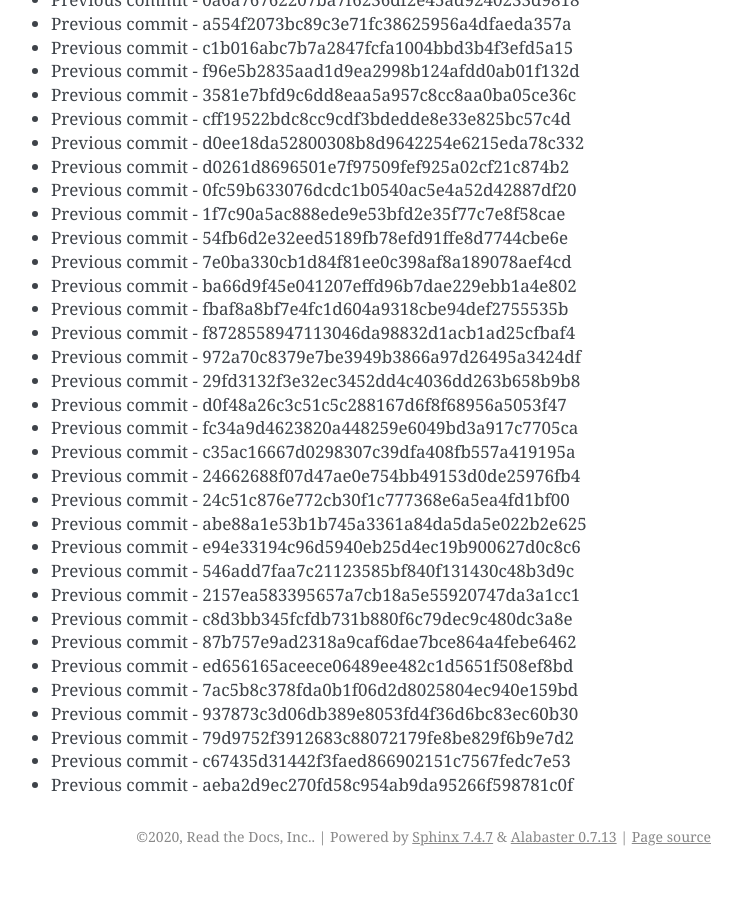
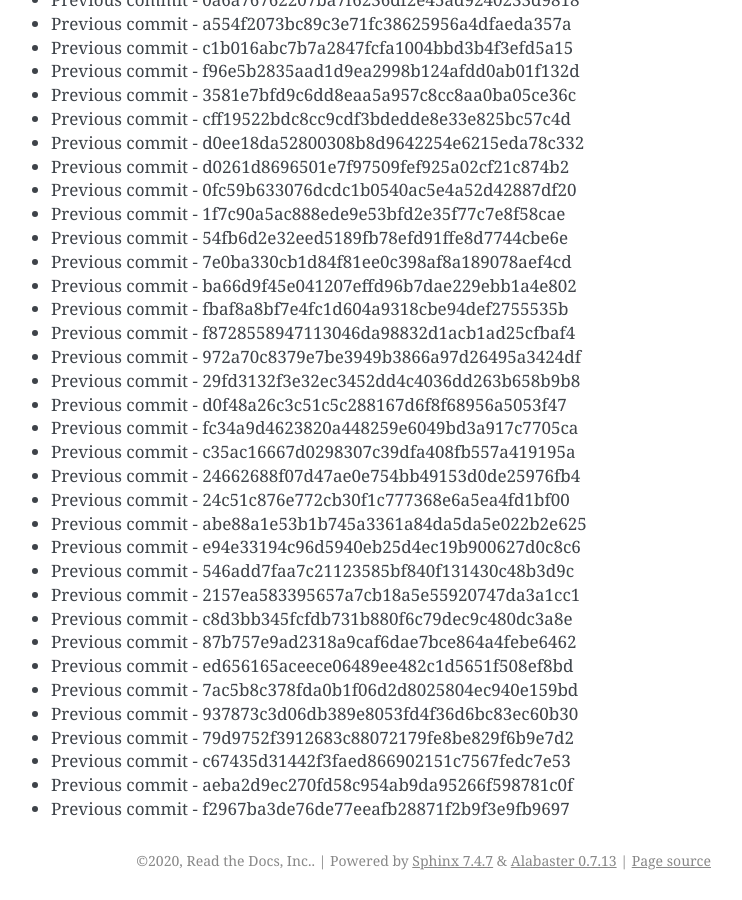
Before and after one commit to readthedocs/rtd-git-stresstest, a Sphinx documentation site: the page built from docs/updates.rst, in a window 1280 px wide and 900 px high, scrolled down 70428 px. Shown: the whole window, without its empty margins (399-1141 px from the left). Built offline with Sphinx 7.4.7, drawn with Linux system fonts in a browser that asks for light colours; before the commit the page ends 71304 px from its top, so only the background shows below that.

Commit message:
Generating commit from previous: f2967ba3de76de77eeafb28871f2b9f3e9fb9697

```diff
--- a/docs/updates.rst
+++ b/docs/updates.rst
@@ -2991,3 +2991,4 @@ It can be tested for any performance characteristics.
 * Previous commit - 79d9752f3912683c88072179fe8be829f6b9e7d2
 * Previous commit - c67435d31442f3faed866902151c7567fedc7e53
 * Previous commit - aeba2d9ec270fd58c954ab9da95266f598781c0f
+* Previous commit - f2967ba3de76de77eeafb28871f2b9f3e9fb9697
```
